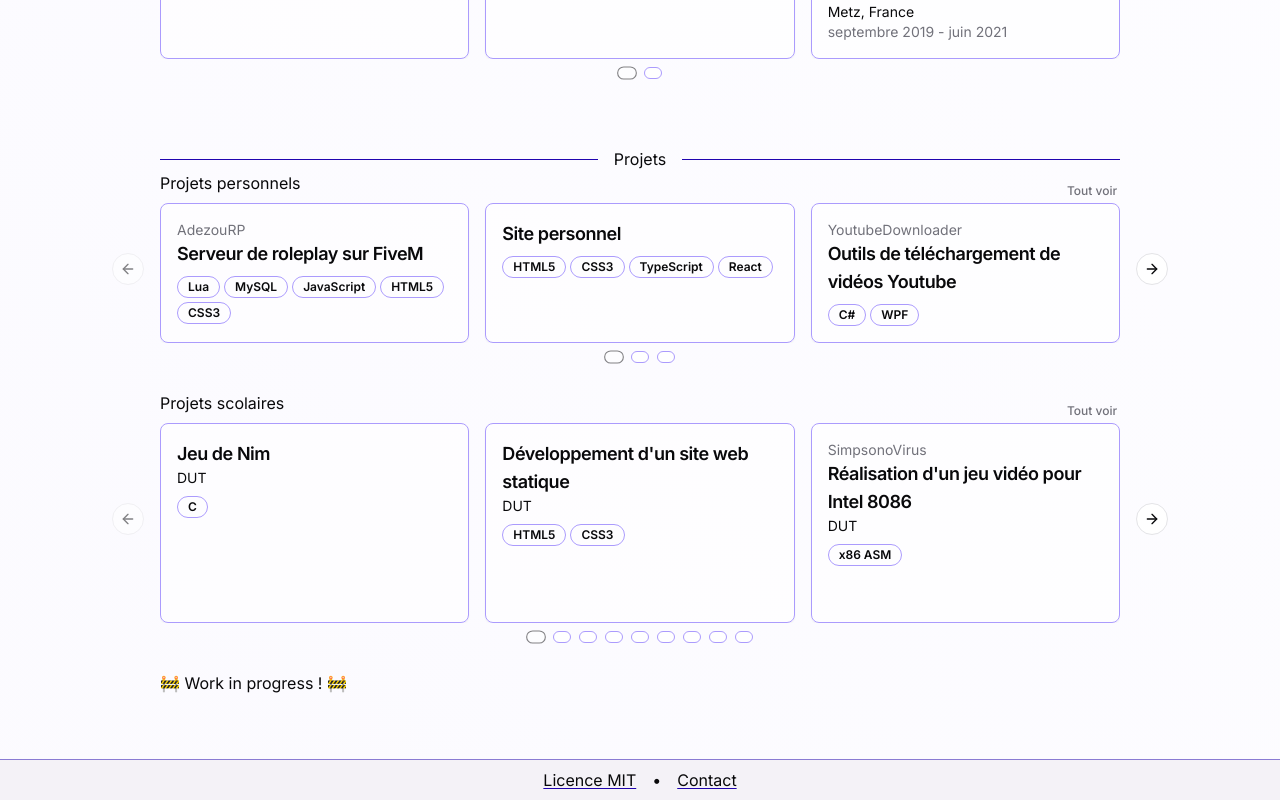
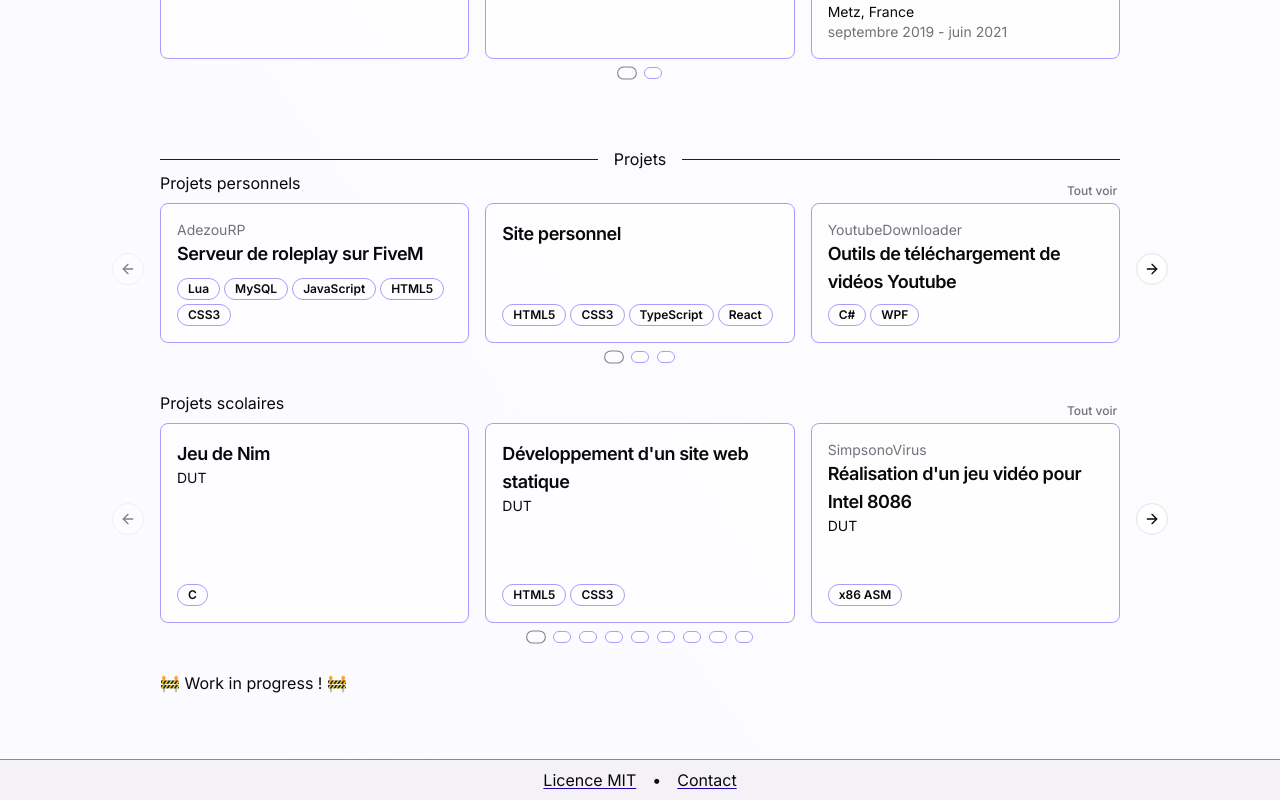
Before and after one commit to AvaN0x/clementricatte.fr, a Next.js app: page / in a window 1280 px wide. Shown: the part 1021-1821 px from the top of the page. Built offline with nearby package versions, Linux system fonts and the light colour scheme.

Commit message:
feat: ✨ hover effect on project cards

```diff
--- a/src/components/projects/index.tsx
+++ b/src/components/projects/index.tsx
@@ -4,6 +4,8 @@ import { cn } from "@/lib/utils";
 import { Card, CardDescription, CardTitle } from "@/components/ui/card";
 import { TechList } from "@/components/techs";
 import { ProjectModal } from "@/components/projects/modal";
+import { Badge } from "@/components/ui/badge";
+import { Separator } from "@/components/ui/separator";
 
 export function ProjectCard({
   project,
@@ -12,11 +14,18 @@ export function ProjectCard({
   project: Project;
   className?: string;
 }) {
-  // TODO display that you can click the modal, maybe with a button
   return (
     <ProjectModal project={project}>
-      <Card className={cn("bg-card/50 p-4 space-y-2", className)}>
-        <div>
+      <Card
+        className={cn(
+          "bg-card/50 space-y-2 py-4",
+          "group flex flex-col",
+          "transition-colors duration-300",
+          "hover:border-primary/65",
+          className
+        )}
+      >
+        <div className="flex-1 px-4">
           {project.name && <CardDescription>{project.name}</CardDescription>}
           <CardTitle className="text-lg">{project.title}</CardTitle>
           {"education" in project && (
@@ -28,7 +37,37 @@ export function ProjectCard({
             <CardDescription>{project.description}</CardDescription>
           )}
         </div>
-        <TechList techs={project.techs} />
+        <div
+          className={cn(
+            "relative flex gap-2 overflow-hidden px-4",
+            "flex-row-reverse",
+            "justify-between",
+            "md:flex-row"
+          )}
+        >
+          <div
+            className={cn(
+              "md:absolute pointer-events-none flex items-end h-full",
+              "transform-gpu transition-all duration-300",
+              "max-md:whitespace-nowrap",
+              "md:items-center md:w-0 md:opacity-0 md:-translate-x-10 md:overflow-hidden",
+              "md:group-hover:min-w-[5.5rem] md:group-hover:w-[5.5rem] md:group-hover:opacity-100 md:group-hover:translate-x-0"
+            )}
+          >
+            <Badge variant="outline" className="border-primary">
+              Voir plus
+            </Badge>
+          </div>
+          <TechList
+            techs={project.techs}
+            className={cn(
+              "relative",
+              "transform-gpu transition-all duration-300",
+              "md:min-w-full md:w-full",
+              "md:group-hover:translate-x-[5.5rem] md:group-hover:opacity-75"
+            )}
+          />
+        </div>
       </Card>
     </ProjectModal>
   );
```
